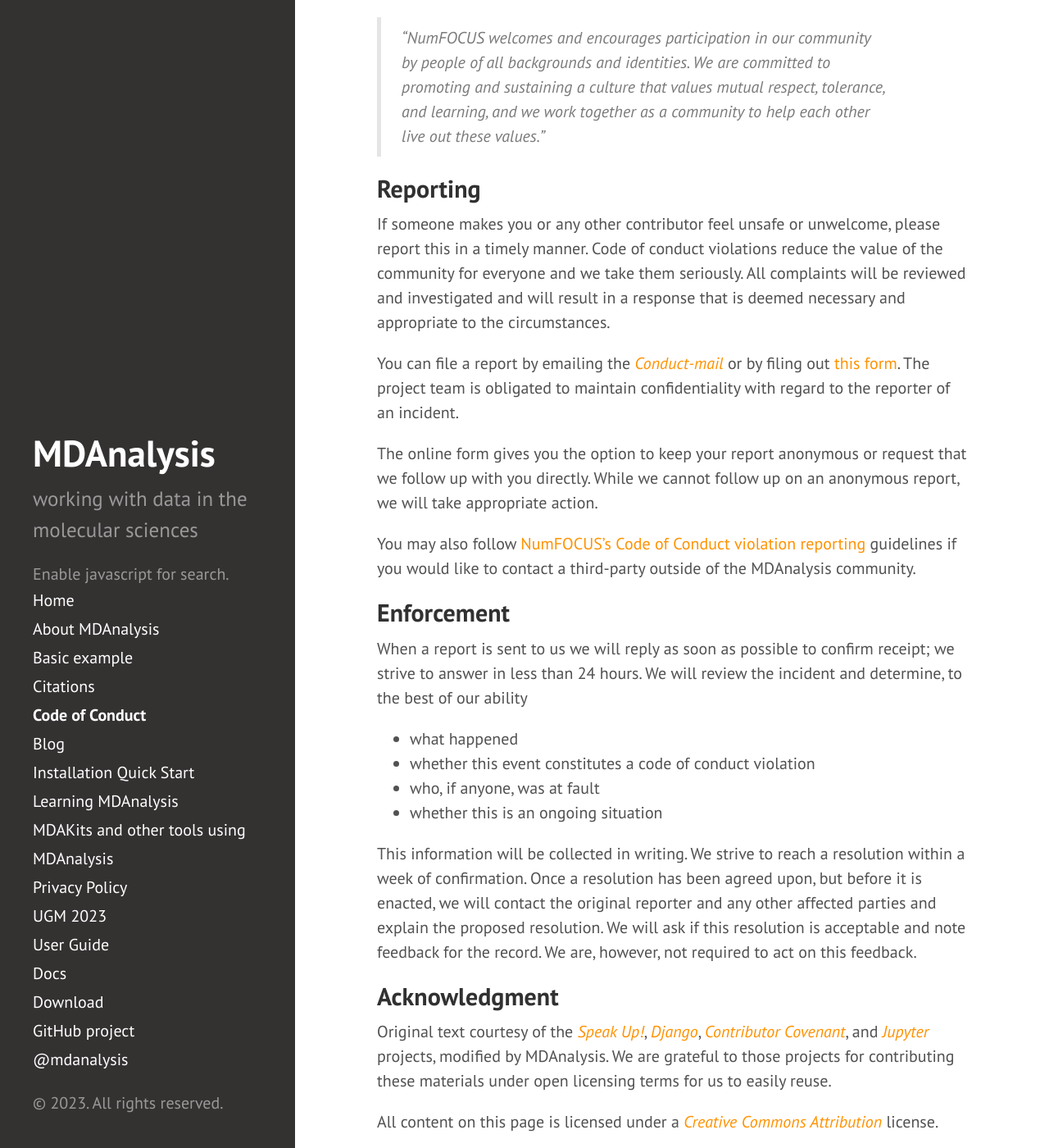
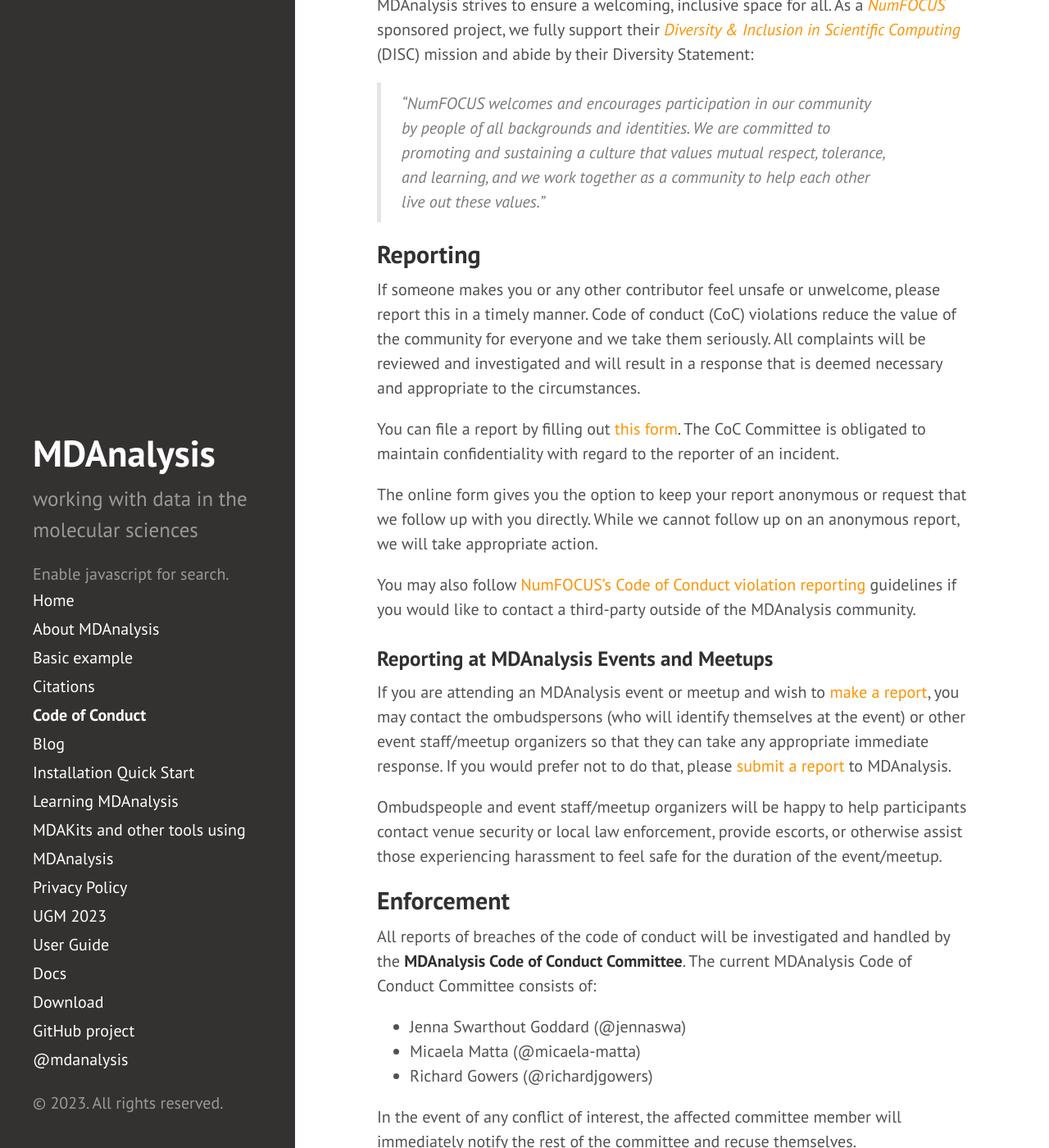
Before and after one commit to MDAnalysis/MDAnalysis.github.io, a Jekyll site: the page built from pages/conduct.md, in a window 1280 px wide and 1400 px high, scrolled down 3162 px. Shown: the whole window at 82% size. Built offline with Jekyll 4.4.1, drawn with Linux system fonts in a browser that asks for light colours; comment, search, counter and statistics services are not loaded; some of the changed text lies outside the part shown.

Commit message:
Copying updates from main code repository

```diff
--- a/pages/conduct.md
+++ b/pages/conduct.md
@@ -10,15 +10,14 @@ every member in the MDAnalysis community so that everyone can
 experience a welcoming, supportive, and productive environment that is
 free from harassment.
 
-<!-- markdown-toc start - Don't edit this section. Run M-x markdown-toc-generate-toc again -->
 **Table of Contents**
 
 - [MDAnalysis Code of Conduct and Community Guidelines](#mdanalysis-code-of-conduct-and-community-guidelines)
+- [Diversity, Equity, and Inclusion Statement](#diversity-equity-and-inclusion-statement)
 - [Reporting](#reporting)
+   * [Reporting at MDAnalysis Events and Meetups](#reporting-at-mdanalysis-events-and-meetups)
 - [Enforcement](#enforcement)
 - [Acknowledgment](#acknowledgment)
-
-<!-- markdown-toc end -->
 
 ## MDAnalysis Code of Conduct and Community Guidelines
 
@@ -44,10 +43,8 @@ a misunderstanding and de-escalate things.
 However, sometimes these informal processes may be inadequate: they fail to
 work, there is urgency or risk to someone, nobody is intervening publicly and
 you don't feel comfortable speaking in public, etc. For these or other reasons,
-structured follow-up may be necessary and here we provide the means for that: we
-welcome reports by
-emailing [*Conduct-email*][conduct-mail] or
-in anonymous by filling out [*this form*][conduct-form].
+structured follow-up may be necessary and here we provide the means for that: [we
+welcome reports](#reporting) by filling out [*this form*][conduct-form].
 
 This code applies equally to founders, developers, mentors and new
 community members, in all spaces managed by MDAnalysis. This
@@ -126,14 +123,12 @@ MDAnalysis strives to ensure a welcoming, inclusive space for all. As a [*NumFOC
 ## Reporting
 
 If someone makes you or any other contributor feel unsafe or unwelcome, please
-report this in a timely manner. Code of conduct violations reduce the value of
+report this in a timely manner. Code of conduct (CoC) violations reduce the value of
 the community for everyone and we take them seriously. All complaints will be
 reviewed and investigated and will result in a response that is deemed necessary
 and appropriate to the circumstances.
 
-You can file a report by emailing
-the [*Conduct-mail*][conduct-mail] or by
-filing out [this form][conduct-form]. The project team is obligated to maintain
+You can file a report by filling out [this form][conduct-form]. The CoC Committee is obligated to maintain
 confidentiality with regard to the reporter of an incident.
 
 The online form gives you the option to keep your report anonymous or request
@@ -144,11 +139,23 @@ You may also follow [NumFOCUS’s Code of Conduct violation reporting][NF-conduc
 guidelines if you would like to contact a third-party outside of the MDAnalysis
 community.
 
+### Reporting at MDAnalysis Events and Meetups
+If you are attending an MDAnalysis event or meetup and wish to [make a report](#reporting), you may contact the ombudspersons (who will identify themselves at the event) or other event staff/meetup organizers so that they can take any appropriate immediate response. If you would prefer not to do that, please [submit a report][conduct-form] to MDAnalysis.
+
+Ombudspeople and event staff/meetup organizers will be happy to help participants contact venue security or local law enforcement, provide escorts, or otherwise assist those experiencing harassment to feel safe for the duration of the event/meetup.
+
 ## Enforcement
 
-When a report is sent to us we will reply as soon as possible to confirm receipt;
-we strive to answer in less than 24 hours. We will review the incident and
-determine, to the best of our ability
+All reports of breaches of the code of conduct will be investigated and handled by the **MDAnalysis Code of Conduct Committee**. The current MDAnalysis Code of Conduct Committee consists of:
+- Jenna Swarthout Goddard (@jennaswa)
+- Micaela Matta (@micaela-matta)
+- Richard Gowers (@richardjgowers)
+
+In the event of any conflict of interest, the affected committee member will immediately notify the rest of the committee and recuse themselves.
+
+When a report is filed, the CoC Committee will reply as soon as possible to confirm receipt;
+we strive to answer in less than 24 hours. The CoC Committee will review the incident and
+determine, to the best of its ability
 
 - what happened
 - whether this event constitutes a code of conduct violation
@@ -157,27 +164,25 @@ determine, to the best of our ability
 
 This information will be collected in writing. We strive to reach a resolution
 within a week of confirmation. Once a resolution has been agreed upon, but before it is
-enacted, we will contact the original reporter and any other affected parties
+enacted, the CoC Committee will contact the original reporter and any other affected parties
 and explain the proposed resolution. We will ask if this resolution is
 acceptable and note feedback for the record. We are, however, not required to act
 on this feedback.
 
 ## Acknowledgment
 
-Original text courtesy of
-the
+Original text courtesy of [*NumFOCUS*](https://numfocus.org/code-of-conduct) and the
 [*Speak Up!*](http://web.archive.org/web/20141109123859/http://speakup.io/coc.html),
 [*Django*](https://www.djangoproject.com/conduct),
 [*Contributor Covenant*](http://contributor-covenant.org/),
 and
-[*Jupyter*](https://github.com/jupyter/governance/blob/master/conduct/code_of_conduct.md) projects,
+[*Jupyter*](https://github.com/jupyter/governance/blob/main/conduct/code_of_conduct.md) projects,
 modified by MDAnalysis. We are grateful to those projects for contributing these
 materials under open licensing terms for us to easily reuse.
 
 All content on this page is licensed under a [*Creative Commons
 Attribution*](http://creativecommons.org/licenses/by/3.0/) license.
 
-[conduct-mail]: mailto:mdnalysis-conduct@googlegroups.com
-[conduct-form]: https://goo.gl/forms/w2IwBKkY3oT0aVEB3
+[conduct-form]: https://forms.gle/r2SMU4XcwM814CpJ9
 
 [NF-conduct]: https://numfocus.org/code-of-conduct
```
